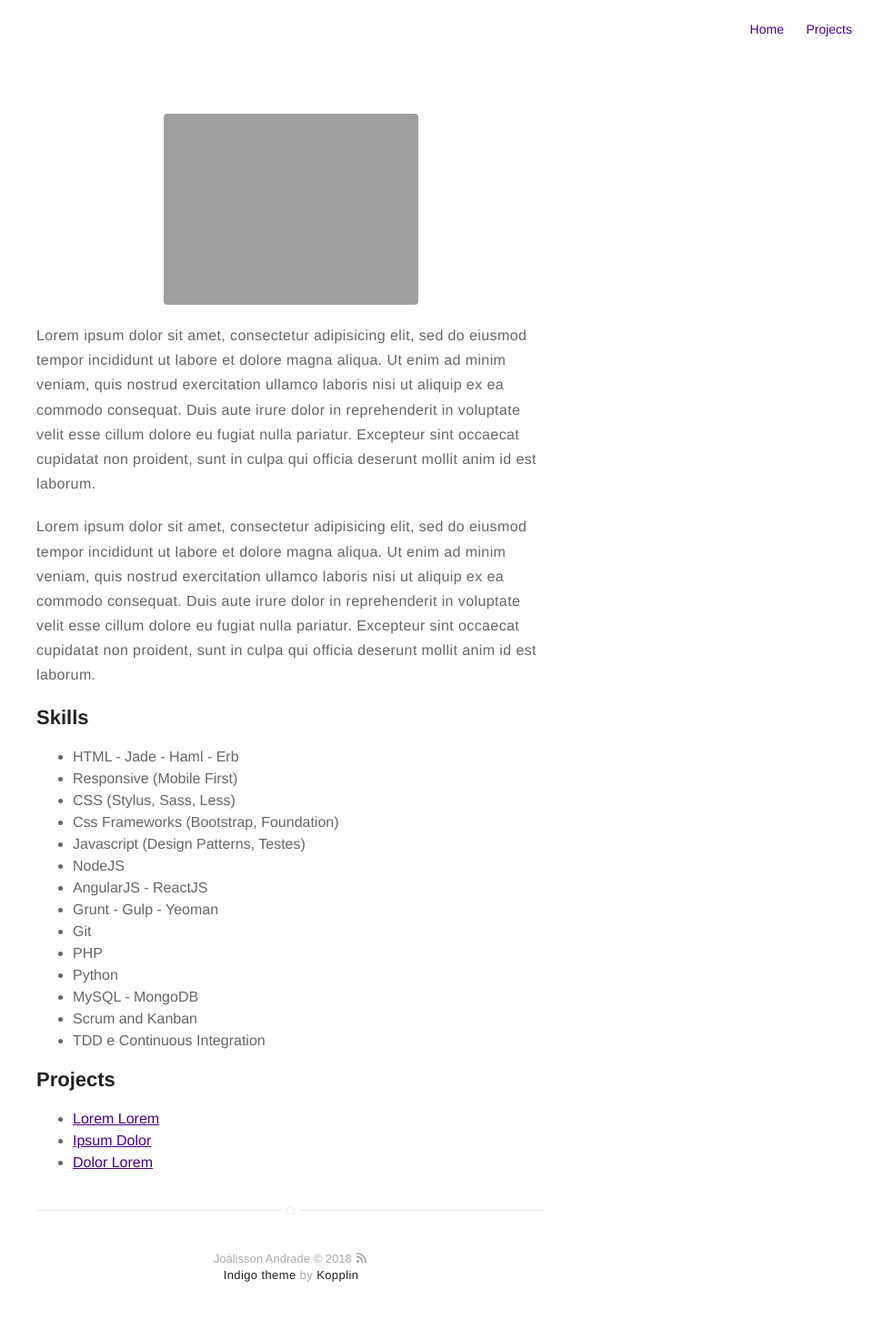
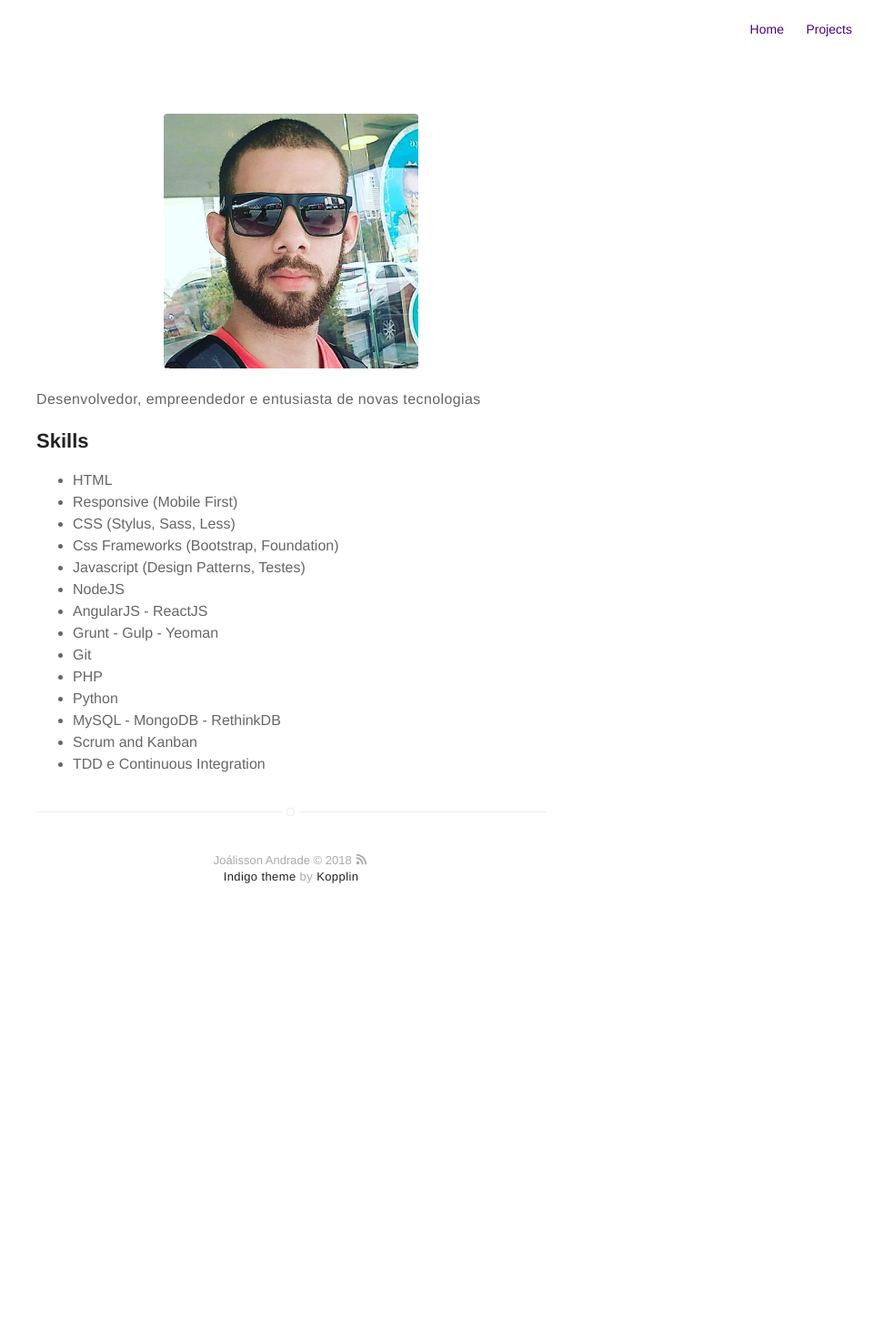
Before and after one commit to joalisson/joalisson.github.io, a Jekyll site: the page built from about.md, in a window 1280 px wide. Shown: the whole page at 91% size, without its empty margins (320-1280 px from the left). Built offline with Jekyll 4.4.1, drawn with Linux system fonts in a browser that asks for light colours; after the commit the page ends 1036 px from its top, so only the background shows below that.

Commit message:
Add GA and more improvings

```diff
--- a/_config.yml
+++ b/_config.yml
@@ -3,12 +3,12 @@ name: Joálisson Andrade
 bio: Full Stack developer
 
 # twitter summary info
-description: A blog about technology and stuff related
+description: Desenvolvimento, Empreendedorismo e Alta Perfomance
 
 # if it's an external image, update below for true
 # better with square images
 external-image: true
-picture: https://scontent.fssa12-1.fna.fbcdn.net/v/t1.0-9/22853345_1677773038960600_7389808352586235366_n.jpg?oh=c323eb0ebaf253e2191e67adee3e58da&oe=5B211B22
+picture: assets/images/profile.jpg
 
 # If you want to include your resume, set to true
 # and specify source (external or local).
@@ -22,7 +22,7 @@ url: http://joalisson.github.io
 permalink: /:title/
 
 # To enable google analytics, supply your token below
-# analytics-google: 'UA-MYANALYTICS'
+analytics-google: 'UA-120920145-1'
 
 # To enable piwik tracking, supply your url & site ID below
 # analytics-piwik-url: 'piwik.my-host.com'
@@ -37,7 +37,7 @@ disqus:
 facebook: joalisson.andrade
 twitter: joalisson_
 # google: mygoogle
-# instagram: myinstagram
+instagram: joalisson.andrade
 # pinterest: mypinterest
 # linkedin: mylinkedin
 # youtube: myyoutube
@@ -52,19 +52,19 @@ medium: joalisson
 # lanyrd: mylanyrd
 email: joalisson.as@gmail.com
 
-authors:
-    johndoe:
-        name: John Doe
-        bio: A Man who travels the world eating noodles
-        external-image: false
-        picture: assets/images/profile.jpg
-        twitter: johndoe
-    jamesfoster:
-        name: James Foster
-        bio: A Man who develops software with coffee
-        external-image: false
-        picture: assets/images/james.jpg
-        twitter: jamesfoster
+# authors:
+#     johndoe:
+#         name: John Doe
+#         bio: A Man who travels the world eating noodles
+#         external-image: false
+#         picture: assets/images/profile.jpg
+#         twitter: johndoe
+#     jamesfoster:
+#         name: James Foster
+#         bio: A Man who develops software with coffee
+#         external-image: false
+#         picture: assets/images/james.jpg
+#         twitter: jamesfoster
 
 # do you want a larger site? change the option below
 # options: [normal, large] | default: normal
--- a/about.md
+++ b/about.md
@@ -4,24 +4,12 @@ layout: page
 ---
 ![Profile Image]({{ site.url }}/{{ site.picture }})
 
-<p>Lorem ipsum dolor sit amet, consectetur adipisicing elit, sed do eiusmod
-tempor incididunt ut labore et dolore magna aliqua. Ut enim ad minim veniam,
-quis nostrud exercitation ullamco laboris nisi ut aliquip ex ea commodo
-consequat. Duis aute irure dolor in reprehenderit in voluptate velit esse
-cillum dolore eu fugiat nulla pariatur. Excepteur sint occaecat cupidatat non
-proident, sunt in culpa qui officia deserunt mollit anim id est laborum.</p>
-
-<p>Lorem ipsum dolor sit amet, consectetur adipisicing elit, sed do eiusmod
-tempor incididunt ut labore et dolore magna aliqua. Ut enim ad minim veniam,
-quis nostrud exercitation ullamco laboris nisi ut aliquip ex ea commodo
-consequat. Duis aute irure dolor in reprehenderit in voluptate velit esse
-cillum dolore eu fugiat nulla pariatur. Excepteur sint occaecat cupidatat non
-proident, sunt in culpa qui officia deserunt mollit anim id est laborum.</p>
+<p>Desenvolvedor, empreendedor e entusiasta de novas tecnologias</p>
 
 <h2>Skills</h2>
 
 <ul class="skill-list">
-	<li>HTML - Jade - Haml - Erb</li>
+	<li>HTML</li>
 	<li>Responsive (Mobile First)</li>
 	<li>CSS (Stylus, Sass, Less)</li>
 	<li>Css Frameworks (Bootstrap, Foundation)</li>
@@ -32,15 +20,7 @@ proident, sunt in culpa qui officia deserunt mollit anim id est laborum.</p>
 	<li>Git</li>
 	<li>PHP</li>
 	<li>Python</li>
-	<li>MySQL - MongoDB</li>
+	<li>MySQL - MongoDB - RethinkDB</li>
 	<li>Scrum and Kanban</li>
 	<li>TDD e Continuous Integration</li>
 </ul>
-
-<h2>Projects</h2>
-
-<ul>
-	<li><a href="https://github.com/">Lorem Lorem</a></li>
-	<li><a href="https://github.com/">Ipsum Dolor</a></li>
-	<li><a href="https://github.com/">Dolor Lorem</a></li>
-</ul>
--- a/index.html
+++ b/index.html
@@ -1,4 +1,4 @@
 ---
 layout: page
-title: Home
+title: Joálisson Andrade
 ---
```
Also changed, not shown: _layouts/default.html (+11 -0 lines), assets/images/profile.jpg.
